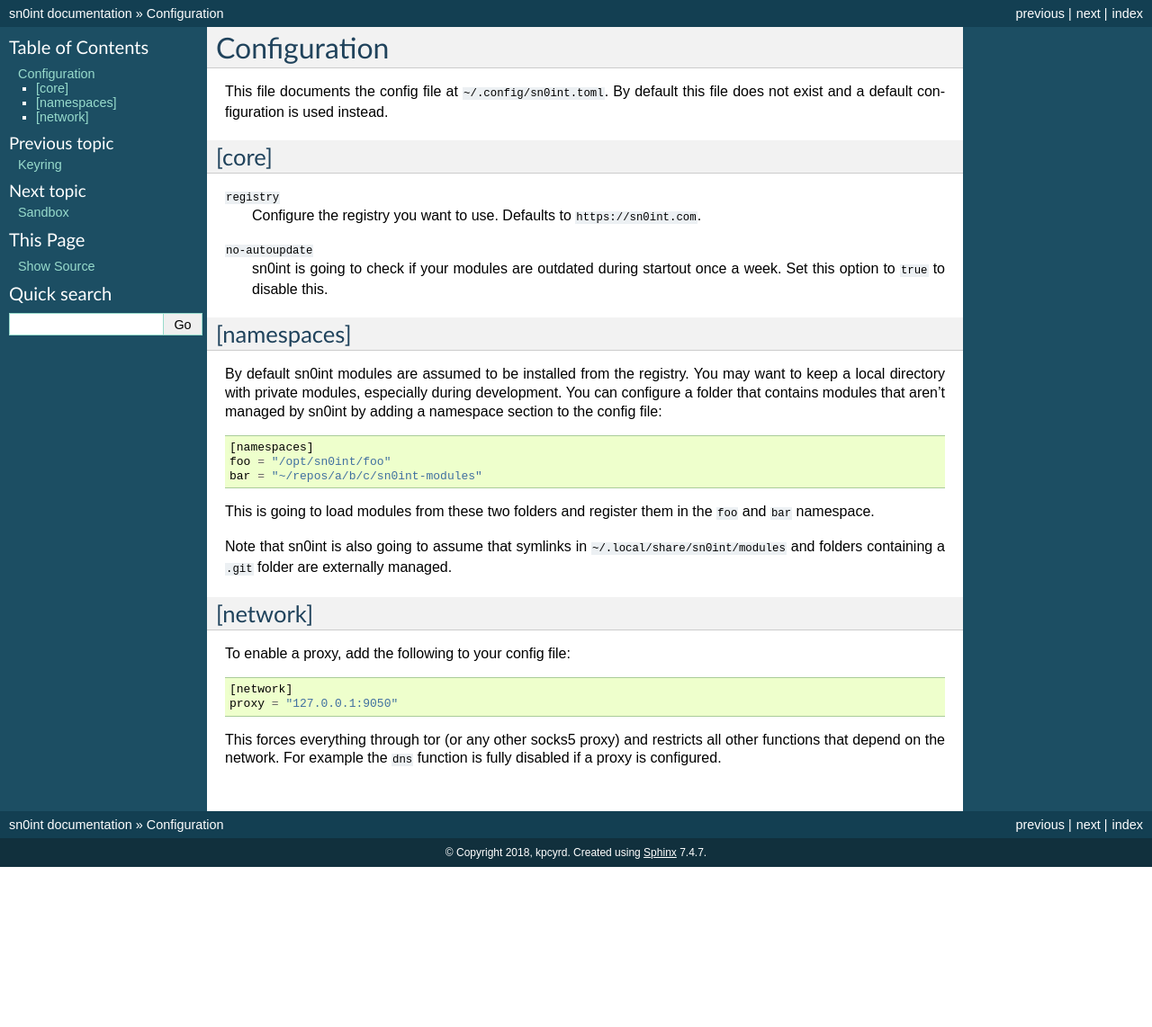
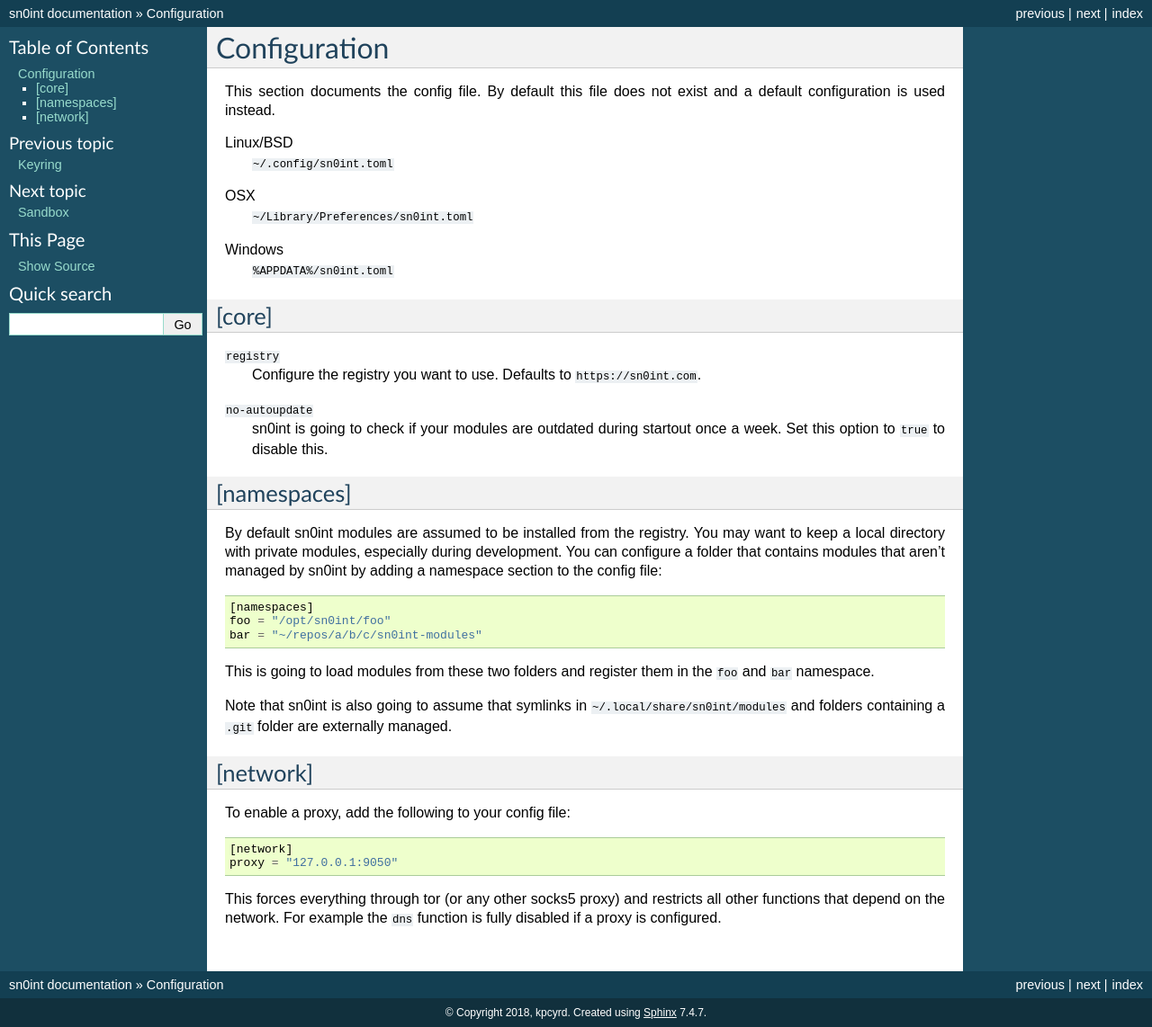
Before and after one commit to kpcyrd/sn0int, a Sphinx documentation site: the page built from docs/config.rst, in a window 1280 px wide. Shown: the whole page at 90% size. Built offline with Sphinx 7.4.7, drawn with Linux system fonts in a browser that asks for light colours; before the commit the page ends 964 px from its top, so only the background shows below that.

Commit message:
Document config file locations

```diff
--- a/docs/config.rst
+++ b/docs/config.rst
@@ -1,8 +1,17 @@
 Configuration
 =============
 
-This file documents the config file at ``~/.config/sn0int.toml``. By default
-this file does not exist and a default configuration is used instead.
+This section documents the config file. By default this file does not exist and
+a default configuration is used instead.
+
+Linux/BSD
+    ``~/.config/sn0int.toml``
+
+OSX
+    ``~/Library/Preferences/sn0int.toml``
+
+Windows
+    ``%APPDATA%/sn0int.toml``
 
 [core]
 ------
--- a/docs/scripting.rst
+++ b/docs/scripting.rst
@@ -15,8 +15,10 @@
     $ cd ~/repos/sn0int-modules
 
 We need to add this folder to the sn0int config file so it's correctly detected
-when starting sn0int. Open the config file in your prefered editor, note that
-the file does not exist by default::
+when starting sn0int. Open the `config file <config.html>`_ in your prefered
+editor. Note that the file does not exist by default and the path is different
+depending on your operating system. On linux you would open the config file
+with::
 
     $ vim ~/.config/sn0int.toml
 
```
